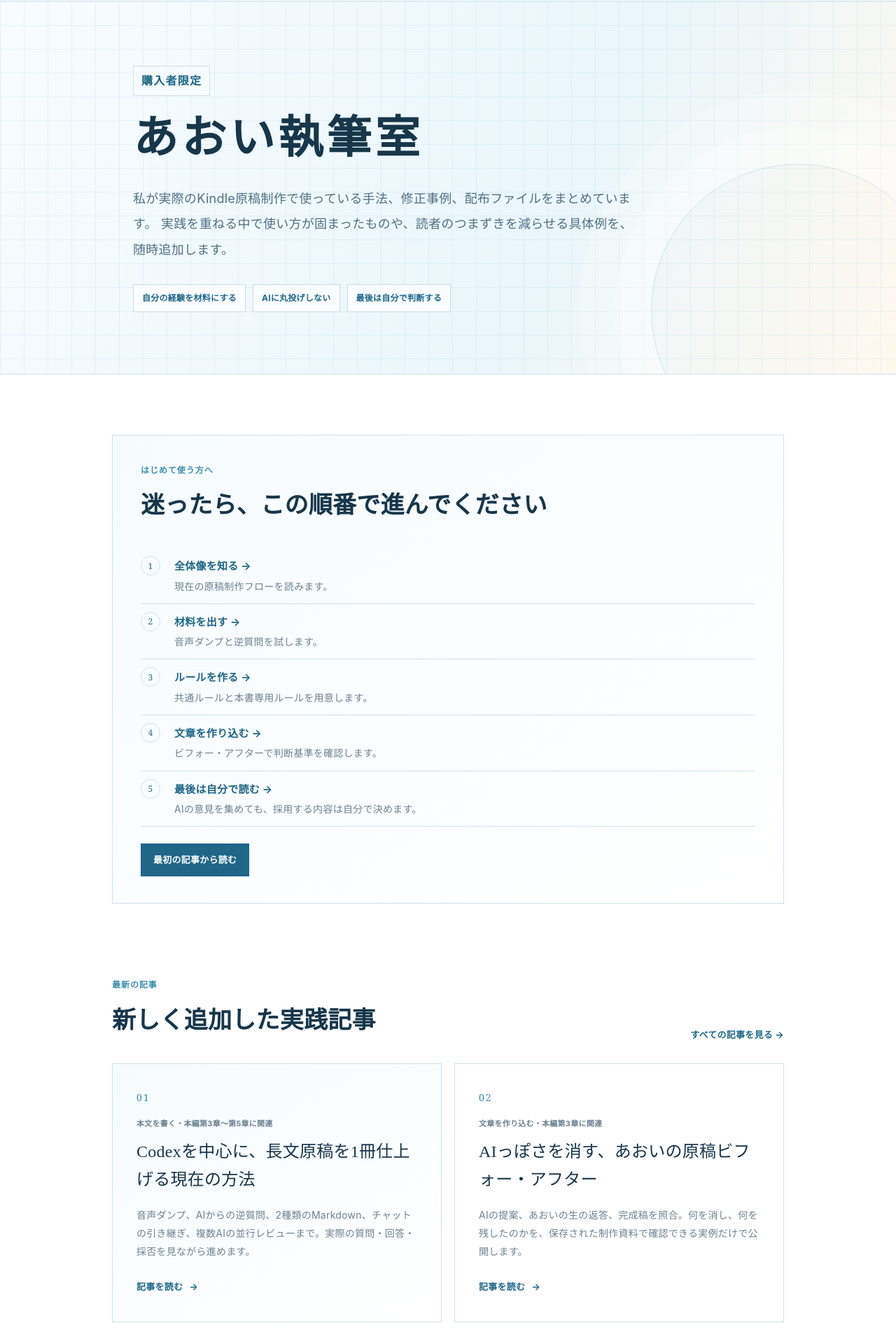
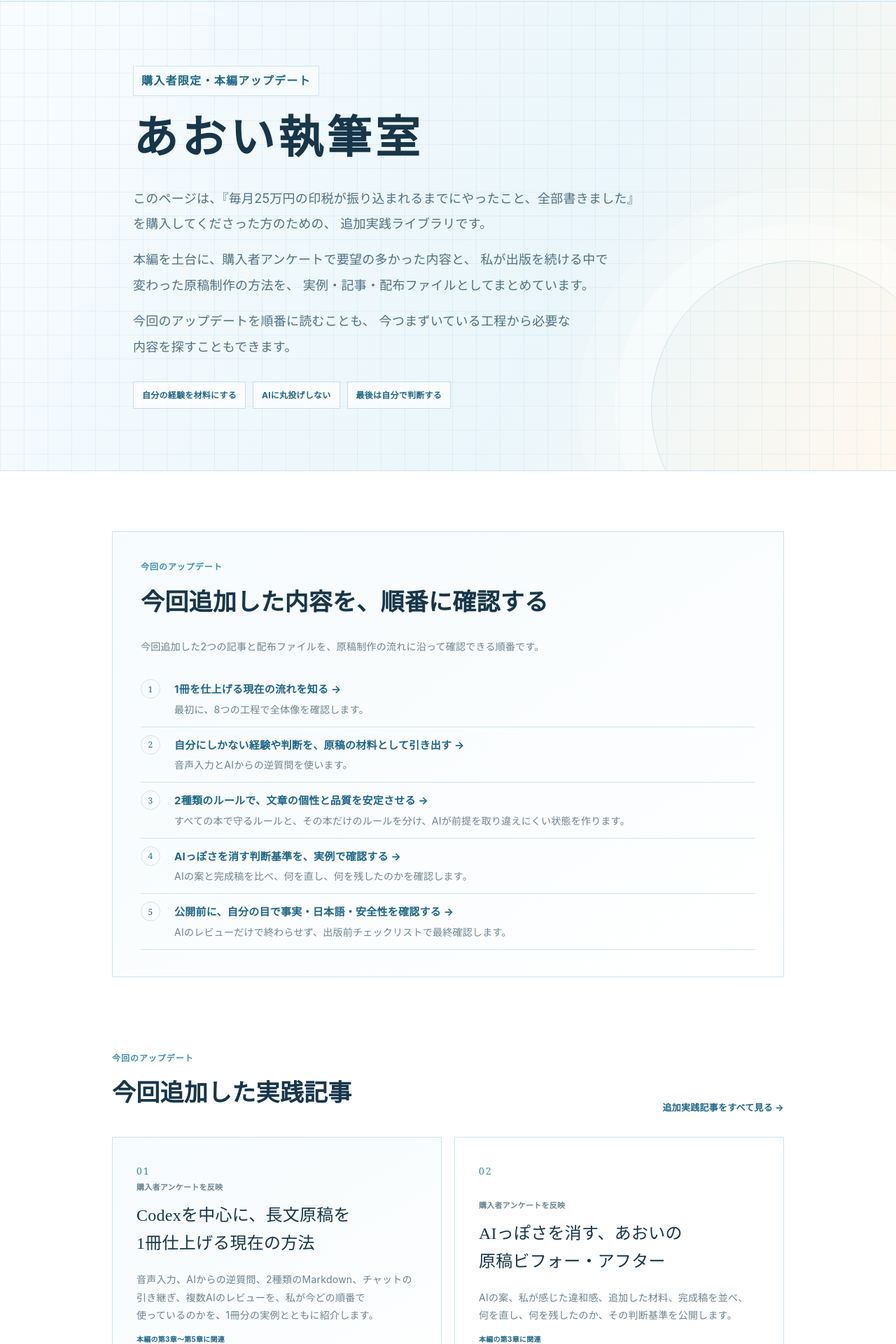
Before and after one commit to aoi-kurochan/aoi-writing-room, a Next.js app: page / in a window 1280 px wide. Shown: the part 67-1987 px from the top of the page at 70% size. Built offline with nearby package versions, Linux system fonts and the light colour scheme.

Commit message:
本編アップデートとして読める導線へ改善

```diff
--- a/app/_data/content.ts
+++ b/app/_data/content.ts
@@ -1,3 +1,6 @@
+export const productTitle =
+  "毎月25万円の印税が振り込まれるまでにやったこと、全部書きました";
+
 export const categories = [
   {
     id: "planning",
@@ -50,7 +53,8 @@ export const articles = [
     href: "/library/longform-with-codex",
     title: "Codexを中心に、長文原稿を1冊仕上げる現在の方法",
     summary:
-      "音声ダンプ、AIからの逆質問、2種類のMarkdown、チャットの引き継ぎ、複数AIの並行レビューまで。実際の質問・回答・採否を見ながら進めます。",
+      "音声入力、AIからの逆質問、2種類のMarkdown、チャットの引き継ぎ、複数AIのレビューを、私が今どの順番で使っているのかを、1冊分の実例とともに紹介します。",
+    originLabel: "購入者アンケートを反映",
     primaryCategory: "本文を書く",
     categoryId: "drafting",
     tags: ["企画・素材を固める", "編集・レビューする"],
@@ -65,7 +69,8 @@ export const articles = [
     href: "/library/ai-voice-before-after",
     title: "AIっぽさを消す、あおいの原稿ビフォー・アフター",
     summary:
-      "AIの提案、あおいの生の返答、完成稿を照合。何を消し、何を残したのかを、保存された制作資料で確認できる実例だけで公開します。",
+      "AIの案、私が感じた違和感、追加した材料、完成稿を並べ、何を直し、何を残したのか、その判断基準を公開します。",
+    originLabel: "購入者アンケートを反映",
     primaryCategory: "文章を作り込む",
     categoryId: "voice",
     tags: ["本文を書く", "編集・レビューする"],
@@ -82,6 +87,7 @@ export const downloads = [
     title: "全書籍共通ルール",
     description: "日本語・事実・安全について、どの本でも守るルールです。",
     file: "01-common-writing-rules.md",
+    downloadName: "01_全書籍共通ルール.md",
     timing: "新しい本の作業を始めるとき",
     editing: "自分の方針に合わせて編集",
     related: "長文原稿を1冊仕上げる現在の方法",
@@ -98,6 +104,7 @@ export const downloads = [
     title: "本書専用ルール",
     description: "1冊ごとの読者、トーン、事実、禁止事項を整理します。",
     file: "02-book-specific-rules.md",
+    downloadName: "02_本書専用ルール.md",
     timing: "構成を決める前、または執筆中",
     editing: "記入して使用",
     related: "長文原稿を1冊仕上げる現在の方法",
@@ -114,6 +121,7 @@ export const downloads = [
     title: "AIからの逆質問",
     description: "原稿に足りない体験、感情、判断理由を引き出す依頼文です。",
     file: "03-reverse-questions.md",
+    downloadName: "03_AIからの逆質問.md",
     timing: "構成や初稿に本人の材料が足りないとき",
     editing: "原稿と一緒に渡して使用",
     related: "長文原稿を1冊仕上げる現在の方法",
@@ -130,6 +138,7 @@ export const downloads = [
     title: "AI並行レビュー",
     description: "複数AIへ同じ条件でレビューを頼む共通依頼文です。",
     file: "04-parallel-review.md",
+    downloadName: "04_AI並行レビュー.md",
     timing: "原稿が完成に近づいたとき",
     editing: "対象読者と文体を追記して使用",
     related: "長文原稿を1冊仕上げる現在の方法",
@@ -146,6 +155,7 @@ export const downloads = [
     title: "3段階の統合判定",
     description: "複数AIの意見を、多数決にせず再分類する依頼文です。",
     file: "05-review-integration.md",
+    downloadName: "05_3段階の統合判定.md",
     timing: "すべてのAIレビューが揃ったあと",
     editing: "原稿、ルール、全レビューと一緒に使用",
     related: "長文原稿を1冊仕上げる現在の方法",
@@ -162,6 +172,7 @@ export const downloads = [
     title: "出版前チェック",
     description: "AIレビュー後に、人間が最後に確認するための一覧です。",
     file: "06-final-checklist.md",
+    downloadName: "06_出版前チェック.md",
     timing: "KDPへ登録する直前",
     editing: "チェックしながら使用",
     related: "すべての記事",
@@ -178,6 +189,7 @@ export const downloads = [
     title: "チャット引き継ぎテンプレート",
     description: "長くなった作業を、次のチャットへ安全に渡すためのひな型です。",
     file: "07-chat-handoff.md",
+    downloadName: "07_チャット引き継ぎテンプレート.md",
     timing: "構成検討から本文制作へ移るとき",
     editing: "記入して、次のチャットへ添付",
     related: "長文原稿を1冊仕上げる現在の方法",
--- a/app/globals.css
+++ b/app/globals.css
@@ -31,6 +31,15 @@ body {
   letter-spacing: 0.015em;
 }
 a { color: inherit; text-decoration: none; }
+p,
+li,
+dd,
+h1,
+h2,
+h3 {
+  text-wrap: pretty;
+  word-break: auto-phrase;
+}
 code {
   padding: 0.12em 0.4em;
   border: 1px solid var(--blue-line);
@@ -159,6 +168,8 @@ code {
   font-size: 18px;
   line-height: 2.05;
 }
+.hero-lead p { margin: 0; }
+.hero-lead p + p { margin-top: 14px; }
 .hero-principles { display: flex; flex-wrap: wrap; gap: 10px; margin-top: 30px; }
 .hero-principles span {
   padding: 7px 12px;
@@ -218,12 +229,25 @@ code {
 .article-meta { margin: 0 0 10px; color: var(--muted); font-size: 11px; font-weight: 700; }
 .article-card h3 { margin: 0; color: var(--ink); font-family: var(--serif); font-size: 24px; line-height: 1.65; }
 .article-card p:not(.article-meta) { margin: 18px 0 20px; color: var(--muted); font-size: 14px; line-height: 1.85; }
+.article-related {
+  display: block;
+  margin: -8px 0 16px;
+  color: var(--blue-deep);
+  font-size: 10px;
+  font-weight: 700;
+}
 .article-card b { color: var(--blue-deep); font-size: 13px; }
 .article-card b span { margin-left: 6px; }
 .start-guide {
   padding: 38px 40px;
   border: 1px solid var(--blue-line);
   background: linear-gradient(145deg, var(--blue-faint), #fff);
+}
+.start-guide-intro {
+  max-width: 720px;
+  margin: -12px 0 22px;
+  color: var(--muted);
+  font-size: 14px;
 }
 .start-steps { margin: 0; padding: 0; list-style: none; }
 .start-steps li {
@@ -345,6 +369,17 @@ code {
   letter-spacing: .025em;
 }
 .article-summary { margin: 24px 0 0; color: #4f6c7c; font-size: 19px; line-height: 2; }
+.article-summary p { margin: 0; }
+.article-summary p + p { margin-top: 14px; }
+.article-context {
+  margin: 24px 0 0;
+  padding: 18px 20px;
+  border-left: 3px solid var(--blue);
+  background: var(--blue-faint);
+  color: #4f6c7c;
+  font-size: 14px;
+  line-height: 1.9;
+}
 .article-facts {
   display: grid;
   grid-template-columns: repeat(3, 1fr);
@@ -522,7 +557,8 @@ code {
   font-weight: 600;
   line-height: 1.5;
 }
-.index-header > p:last-child { margin: 22px 0 0; color: var(--muted); }
+.index-header > p:not(.article-kicker) { margin: 22px 0 0; color: var(--muted); }
+.index-header > p:not(.article-kicker) + p { margin-top: 10px; }
 .library-sections,
 .resource-list { margin-top: 70px; }
 .library-category { padding: 36px 0; scroll-margin-top: 24px; border-bottom: 1px solid var(--blue-line); }
--- a/app/library/longform-with-codex/page.tsx
+++ b/app/library/longform-with-codex/page.tsx
@@ -20,14 +20,28 @@ export default function LongformWithCodex() {
         <header className="article-header">
           <p className="article-kicker">{article.primaryCategory}</p>
           <h1>{article.title}</h1>
-          <p className="article-summary">
-            AIへ「本を書いて」と頼むだけでは、あおいの本にはなりません。
-            音声で材料を出し、足りないことを質問してもらい、判断をファイルへ残す。
-            ここでは、実際の質問、音声回答、改稿指示、複数AIのレビューまで、現在の流れをつなげます。
+          <div className="article-summary">
+            <p>
+              AIに「本を書いて」と頼むだけでは、
+              書き手本人の経験や判断が残った原稿にはなりにくいです。
+            </p>
+            <p>
+              私は現在、音声で材料を出し、AIに足りない材料を質問で引き出してもらい、
+              原稿ごとのルールをファイルへ残しながら、長文原稿を作っています。
+            </p>
+            <p>
+              この記事では、実際の質問、音声回答、改稿指示、複数AIのレビューまで、
+              私が1冊を仕上げる流れを具体的に紹介します。
+            </p>
+          </div>
+          <p className="article-context">
+            この内容は、本編の第3章〜第5章を補足する追加実践記事です。
+            購入者アンケートでは、長文原稿を作る際のAIの使い分けを詳しく知りたい、
+            という声を多くいただきました。私が出版を続ける中で変わった制作フローも反映しています。
           </p>
           <dl className="article-facts">
             <div><dt>題材</dt><dd>『初めてのBrainが100万円売れた私の話』</dd></div>
-            <div><dt>関連する本編</dt><dd>{article.chapters}</dd></div>
+            <div><dt>関連する本編</dt><dd>本編の{article.chapters}</dd></div>
             <div><dt>検証環境</dt><dd>{article.environment}</dd></div>
           </dl>
         </header>
@@ -35,17 +49,42 @@ export default function LongformWithCodex() {
         <details className="toc" open>
           <summary>この記事の目次</summary>
           <ol>
+            <li><a href="#workflow-overview">まず、1冊を仕上げる8工程を確認する</a></li>
             <li><a href="#change">なぜ今はCodexを中心に使うのか</a></li>
             <li><a href="#voice">5分の音声ダンプで材料を出す</a></li>
             <li><a href="#questions">AIに逆質問してもらう</a></li>
             <li><a href="#case-study">1冊の実例で、材料が本文になるまでを見る</a></li>
             <li><a href="#markdown">2種類のMarkdownで前提を残す</a></li>
             <li><a href="#handoff">長くなったら、執筆チャットを分ける</a></li>
-            <li><a href="#workflow">1冊を仕上げる現在の流れ</a></li>
             <li><a href="#parallel-review">複数AIを並行してレビューする</a></li>
             <li><a href="#last-word">最後に決めるのは、自分</a></li>
           </ol>
         </details>
+
+        <section id="workflow-overview">
+          <h2>まず、1冊を仕上げる8工程を確認する</h2>
+          <p>
+            私の現在の環境では、Codexを中心に使っています。
+            詳細へ入る前に、材料を出してから公開前に自分で判断するまでの流れを確認します。
+          </p>
+          <ol className="timeline">
+            <li><span>01</span><div><b>材料を出す</b><p>経験、読者、伝えたいことを音声で話す。</p></div></li>
+            <li><span>02</span><div><b>ルールを置く</b><p>共通ルールと、本書だけのルールを用意する。</p></div></li>
+            <li><span>03</span><div><b>構成を決める</b><p>章の役割と順番を固定する。</p></div></li>
+            <li><span>04</span><div><b>本文を書く</b><p>必要な材料を見ながら、章ごとに書く。</p></div></li>
+            <li><span>05</span><div><b>不足を聞き返してもらう</b><p>AIの逆質問へ音声で答え、体験を足す。</p></div></li>
+            <li><span>06</span><div><b>全体をつなぐ</b><p>重複、時系列、章同士の論理を整える。</p></div></li>
+            <li><span>07</span><div><b>並行レビューする</b><p>複数AIへ、同じ原稿と同じ条件を渡す。</p></div></li>
+            <li><span>08</span><div><b>本人が決める</b><p>提案を採用するか、最後に自分で判断する。</p></div></li>
+          </ol>
+          <aside className="note-box">
+            <b>応用：画像制作は別タスクで進める</b>
+            <p>
+              出版まで時間がないときは、本文とは別のCodexタスクで表紙や挿絵を進めることがあります。
+              最初から全部を同時進行する必要はありません。原稿制作に慣れてから使う小技です。
+            </p>
+          </aside>
+        </section>
 
         <section id="change">
           <h2><span>1</span>なぜ今はCodexを中心に使うのか</h2>
@@ -288,33 +327,11 @@ export default function LongformWithCodex() {
           </Link>
         </section>
 
-        <section id="workflow">
-          <h2><span>7</span>1冊を仕上げる、現在の流れ</h2>
-          <ol className="timeline">
-            <li><span>01</span><div><b>材料を出す</b><p>経験、読者、伝えたいことを音声で話す。</p></div></li>
-            <li><span>02</span><div><b>ルールを置く</b><p>共通ルールと、本書だけのルールを用意する。</p></div></li>
-            <li><span>03</span><div><b>構成を決める</b><p>章の役割と順番を固定する。</p></div></li>
-            <li><span>04</span><div><b>本文を書く</b><p>必要な材料を見ながら、章ごとに書く。</p></div></li>
-            <li><span>05</span><div><b>不足を聞き返してもらう</b><p>AIの逆質問へ音声で答え、体験を足す。</p></div></li>
-            <li><span>06</span><div><b>全体をつなぐ</b><p>重複、時系列、章同士の論理を整える。</p></div></li>
-            <li><span>07</span><div><b>並行レビューする</b><p>複数AIへ、同じ原稿と同じ条件を渡す。</p></div></li>
-            <li><span>08</span><div><b>本人が決める</b><p>提案を採用するか、最後に自分で判断する。</p></div></li>
-          </ol>
-          <aside className="note-box">
-            <b>応用：画像制作は別タスクで進める</b>
-            <p>
-              出版まで時間がないときは、本文とは別のCodexタスクで表紙や挿絵を進めることがあります。
-              最初から全部を同時進行する必要はありません。原稿制作に慣れてから使う小技です。
-            </p>
-          </aside>
-        </section>
-
         <section id="parallel-review">
-          <h2><span>8</span>複数AIを並行してレビューする</h2>
+          <h2><span>7</span>複数AIを並行してレビューする</h2>
           <p>
             1つのAIと長く話していると、前提をよく知ってくれる反面、同じ方向へ寄りやすくなります。
-            完成に近い同じ原稿を、新しいChatGPT、Claude、第三者AIなどのチャットへ渡し、
-            同じ基準で読んでもらいます。
+            ChatGPT、Claude、第三者AIへ同じ原稿を渡し、同じ基準で読んでもらいました。
             すべての意見が揃うまで、本文は修正しません。
           </p>
           <div className="review-levels">
@@ -378,7 +395,7 @@ export default function LongformWithCodex() {
         </section>
 
         <section id="last-word">
-          <h2><span>9</span>最後に決めるのは、自分</h2>
+          <h2><span>8</span>最後に決めるのは、自分</h2>
           <p>
             AIへ任せられる範囲は、かなり広がりました。材料を整理する。足りないことを聞く。
             原稿を書く。別の角度からレビューする。意見を統合する。ここまではAIに頼めます。
--- a/app/page.tsx
+++ b/app/page.tsx
@@ -1,7 +1,7 @@
 import Link from "next/link";
 import { MarkdownDownload } from "./_components/MarkdownDownload";
 import { SiteFooter, SiteHeader } from "./_components/SiteChrome";
-import { articles, categories, downloads } from "./_data/content";
+import { articles, categories, downloads, productTitle } from "./_data/content";
 import downloadContent from "./_data/download-content.json";
 
 export default function Home() {
@@ -11,12 +11,23 @@ export default function Home() {
 
       <section className="studio-hero">
         <div className="studio-hero-inner">
-          <p className="site-label">購入者限定</p>
+          <p className="site-label">購入者限定・本編アップデート</p>
           <h1>あおい執筆室</h1>
-          <p className="hero-lead">
-            私が実際のKindle原稿制作で使っている手法、修正事例、配布ファイルをまとめています。
-            実践を重ねる中で使い方が固まったものや、読者のつまずきを減らせる具体例を、随時追加します。
-          </p>
+          <div className="hero-lead">
+            <p>
+              このページは、『{productTitle}』を購入してくださった方のための、
+              追加実践ライブラリです。
+            </p>
+            <p>
+              本編を土台に、購入者アンケートで要望の多かった内容と、
+              私が出版を続ける中で変わった原稿制作の方法を、
+              実例・記事・配布ファイルとしてまとめています。
+            </p>
+            <p>
+              今回のアップデートを順番に読むことも、
+              今つまずいている工程から必要な内容を探すこともできます。
+            </p>
+          </div>
           <div className="hero-principles">
             <span>自分の経験を材料にする</span>
             <span>AIに丸投げしない</span>
@@ -28,28 +39,28 @@ export default function Home() {
       <div className="home-shell">
         <section className="start-guide" aria-labelledby="start-guide">
           <div className="section-heading">
-            <p>はじめて使う方へ</p>
-            <h2 id="start-guide">迷ったら、この順番で進んでください</h2>
+            <p>今回のアップデート</p>
+            <h2 id="start-guide">今回追加した内容を、順番に確認する</h2>
           </div>
+          <p className="start-guide-intro">
+            今回追加した2つの記事と配布ファイルを、原稿制作の流れに沿って確認できる順番です。
+          </p>
           <ol className="start-steps">
-            <li><span>1</span><p><b><Link href="/library/longform-with-codex">全体像を知る →</Link></b>現在の原稿制作フローを読みます。</p></li>
-            <li><span>2</span><p><b><Link href="/library/longform-with-codex#voice">材料を出す →</Link></b>音声ダンプと逆質問を試します。</p></li>
-            <li><span>3</span><p><b><Link href="/library/longform-with-codex#markdown">ルールを作る →</Link></b>共通ルールと本書専用ルールを用意します。</p></li>
-            <li><span>4</span><p><b><Link href="/library/ai-voice-before-after">文章を作り込む →</Link></b>ビフォー・アフターで判断基準を確認します。</p></li>
-            <li><span>5</span><p><b><Link href="/resources#resource-06">最後は自分で読む →</Link></b>AIの意見を集めても、採用する内容は自分で決めます。</p></li>
+            <li><span>1</span><p><b><Link href="/library/longform-with-codex#workflow-overview">1冊を仕上げる現在の流れを知る →</Link></b>最初に、8つの工程で全体像を確認します。</p></li>
+            <li><span>2</span><p><b><Link href="/library/longform-with-codex#voice">自分にしかない経験や判断を、原稿の材料として引き出す →</Link></b>音声入力とAIからの逆質問を使います。</p></li>
+            <li><span>3</span><p><b><Link href="/library/longform-with-codex#markdown">2種類のルールで、文章の個性と品質を安定させる →</Link></b>すべての本で守るルールと、その本だけのルールを分け、AIが前提を取り違えにくい状態を作ります。</p></li>
+            <li><span>4</span><p><b><Link href="/library/ai-voice-before-after#examples">AIっぽさを消す判断基準を、実例で確認する →</Link></b>AIの案と完成稿を比べ、何を直し、何を残したのかを確認します。</p></li>
+            <li><span>5</span><p><b><Link href="/resources#resource-06">公開前に、自分の目で事実・日本語・安全性を確認する →</Link></b>AIのレビューだけで終わらせず、出版前チェックリストで最終確認します。</p></li>
           </ol>
-          <Link className="button-link" href="/library/longform-with-codex">
-            最初の記事から読む
-          </Link>
         </section>
 
         <section aria-labelledby="new-articles">
           <div className="section-heading with-action">
             <div>
-              <p>最新の記事</p>
-              <h2 id="new-articles">新しく追加した実践記事</h2>
+              <p>今回のアップデート</p>
+              <h2 id="new-articles">今回追加した実践記事</h2>
             </div>
-            <Link href="/library">すべての記事を見る →</Link>
+            <Link href="/library">追加実践記事をすべて見る →</Link>
           </div>
 
           <div className="article-grid">
@@ -62,10 +73,13 @@ export default function Home() {
                 <span className="article-number">{article.number}</span>
                 <div>
                   <p className="article-meta">
-                    {article.primaryCategory}・本編{article.chapters}に関連
+                    {article.originLabel}
                   </p>
                   <h3>{article.title}</h3>
                   <p>{article.summary}</p>
+                  <small className="article-related">
+                    本編の{article.chapters}に関連
+                  </small>
                   <b>記事を読む <span aria-hidden="true">→</span></b>
                 </div>
               </Link>
@@ -75,9 +89,13 @@ export default function Home() {
 
         <section className="category-library" aria-labelledby="category-library">
           <div className="section-heading">
-            <p>工程から探す</p>
-            <h2 id="category-library">今困っている工程から選ぶ</h2>
+            <p>必要なところから読む</p>
+            <h2 id="category-library">今困っている制作工程から探す</h2>
           </div>
+          <p className="section-intro">
+            すでに確認したい内容が決まっている方は、企画、本文、編集、出版前など、
+            現在つまずいている工程からお選びください。
+          </p>
           <div className="category-grid">
             {categories.map((category, index) => (
               <Link href={`/library#${category.id}`} className="category-card" key={category.id}>
@@ -85,7 +103,7 @@ export default function Home() {
                 <div>
                   <h3>{category.title}</h3>
                   <p>{category.description}</p>
-                  <small>本編 {category.chapters}</small>
+                  <small>本編の{category.chapters}</small>
                 </div>
               </Link>
             ))}
@@ -109,7 +127,7 @@ export default function Home() {
               <MarkdownDownload
                 className="download-card"
                 content={downloadContent[item.file]}
-                fileName={item.file}
+                fileName={item.downloadName}
                 key={item.file}
               >
                 <span>{item.number}</span>
--- a/package.json
+++ b/package.json
@@ -10,7 +10,7 @@
     "build": "next build",
     "build:github": "next build",
     "start": "next start",
-    "test": "npm run build && node --test tests/rendered-html.test.mjs",
+    "test": "vinext build && node --test tests/rendered-html.test.mjs",
     "lint": "eslint . --ignore-pattern dist --ignore-pattern .next"
   },
   "dependencies": {
```
Also changed, not shown: app/library/ai-voice-before-after/page.tsx (+10 -2 lines), app/library/page.tsx (+10 -6 lines), app/resources/page.tsx (+8 -4 lines), 1 other file (tests, documents, lock files or other folders).
